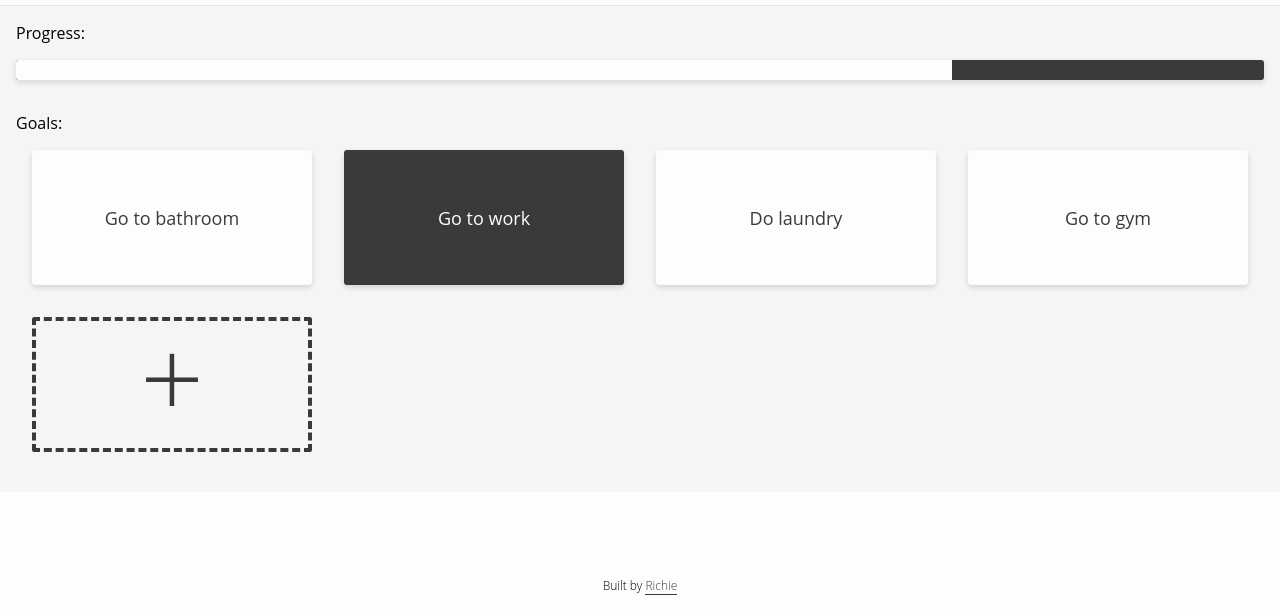
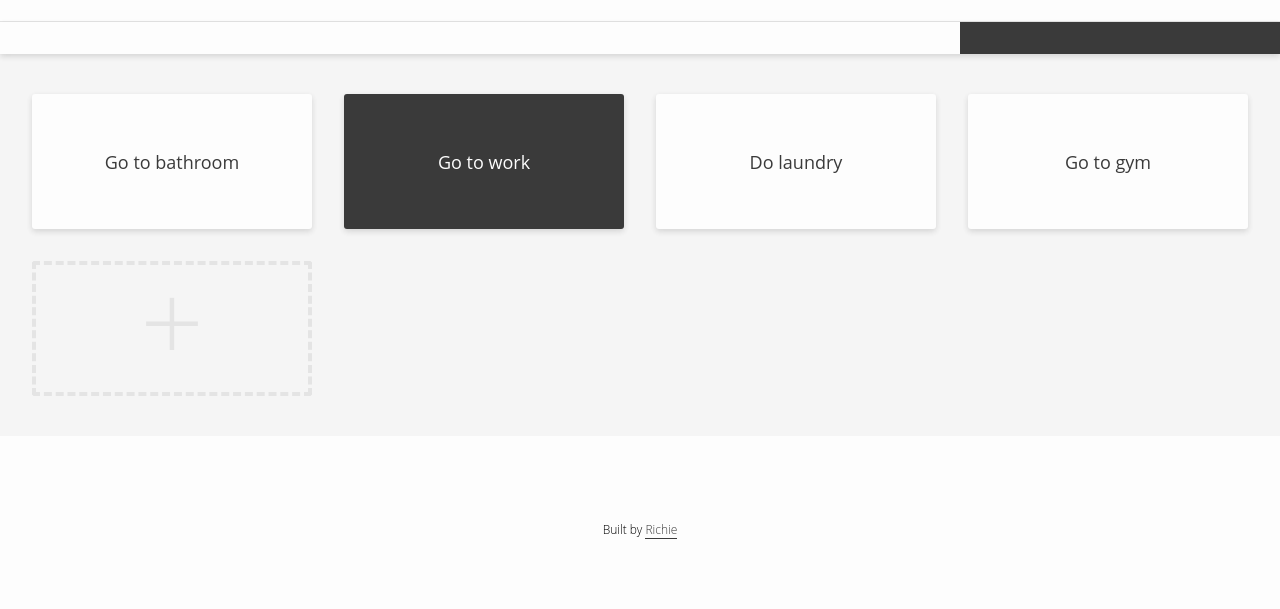
Before and after one commit to richpet9/daily-goals, a React app: page / in a window 1280 px wide. Shown: the part 191-800 px from the top of the page. Built offline with nearby package versions, Linux system fonts and the light colour scheme.

Commit message:
even better design

```diff
--- a/src/classes/DayAPI.js
+++ b/src/classes/DayAPI.js
@@ -1,3 +1,12 @@
+/**
+ * * For testing purpose the database is being represented
+ * by a JSON file located in src called "userDays.json".
+ * * This file is being fetched in the react app when a client
+ * connects, then sent to this class for easier interaction.
+ * * All instances of writing to the file should be replaced with
+ * Database queries.
+ */
+
 /**
  * DayAPI Class
  * Description: The interface to interact with the Day data
@@ -89,6 +98,27 @@ export class DayAPI {
         return name;
     }
 
+    /*
+    pushDay(day) {
+        fs.readFile("../userDays.json", "utf8", (err, data) => {
+            if (err) {
+                console.log(err);
+            } else {
+                //Read the file as an object
+                let obj = JSON.parse(data);
+
+                //Push the new day into the object
+                obj.push(day);
+
+                //Convert it to json
+                const json = JSON.stringify(obj);
+
+                //Write it back
+                fs.writeFile("../userDays.json", json, "utf8");
+            }
+        });
+    }
+    */
     /**
      * logAPIResponse() will simply log the current value of DayAPI.state.response
      */
@@ -127,7 +157,7 @@ class Day {
     addGoal(goalText, goalDone) {
         const done = goalDone || false;
         const text = goalText;
-        const id = this.dayGoals ? this.dayGoals.length + 1 : 0;
+        const id = this.dayGoals.length ? this.dayGoals.length : 0;
 
         this.dayGoals.push({ goalId: id, goalText: text, goalDone: done });
         return this;
--- a/src/components/Widget.js
+++ b/src/components/Widget.js
@@ -34,9 +34,12 @@ export class Widget extends Component {
     }
 
     /**
-     * onClickControlIrem() will fire when an item in the control menu is selected
+     * onClickControlItem() will fire when an item in the control menu is selected
      */
     onClickControlItem(item) {
+        //Before we do anything, save the day by pushing to file/database
+        //dayAPI.pushDay(this.state.day); Not yet working. Need a backend.
+
         //Set the state of the control widget to close it and change title
         this.setState({ widgetTitle: item });
 
@@ -116,9 +119,7 @@ export class Widget extends Component {
                     </div>
                 </div>
                 <div className="widget-body">
-                    <div className="widget-section-header">Progress:</div>
                     <DoneChart day={this.state.day} />
-                    <div className="widget-section-header">Goals:</div>
 
                     <GoalField
                         day={this.state.day}
--- a/src/components/widget-components/DoneChart.js
+++ b/src/components/widget-components/DoneChart.js
@@ -8,7 +8,7 @@ export class DoneChart extends Component {
         let doneRatio = 0;
 
         //Get the done ratio if this day has goals
-        if (this.props.day.dayGoals) {
+        if (this.props.day.dayGoals.length > 0) {
             doneRatio = getDoneRatio(this.props.day);
         }
 
--- a/src/components/widget-components/GoalField.js
+++ b/src/components/widget-components/GoalField.js
@@ -24,7 +24,7 @@ export class GoalField extends Component {
                 return (
                     <Goal.Reg
                         text={goal.goalText} //The text in the goal block
-                        key={goal.goalText} //The Key for React
+                        key={goal.goalId} //The Key for React
                         done={goal.goalDone} //If goal is done, background should be green, else red
                         onClick={this.props.onClickGoal}
                         goalId={goal.goalId}
--- a/src/styles/DoneChart.scss
+++ b/src/styles/DoneChart.scss
@@ -1,15 +1,16 @@
 @import "_default.scss";
 
 .horizontal-chart {
-    height: 20px;
+    position: absolute;
+    left: 0;
+    top: 0;
+    height: 32px;
     width: 100%;
     background: $darkGrey;
-    margin: 10px 0;
-    position: relative;
-    border-radius: 3px;
+    margin: 0;
     overflow: hidden;
     box-shadow: $matShadowLight;
-    transition: box-shadow 500ms $matEaseStd;
+    transition: box-shadow 400ms $matEaseStd;
 
     .chart-bar {
         height: 100%;
@@ -20,7 +21,7 @@
     .chart-bar.green {
         background: $white;
         z-index: 2;
-        transition: width 500ms $matEaseStd;
+        transition: width 400ms $matEaseStd;
     }
 }
 .horizontal-chart.full {
--- a/src/styles/Goal.scss
+++ b/src/styles/Goal.scss
@@ -2,6 +2,7 @@
 
 .goal {
     background: $darkGrey;
+    position: relative;
     height: 135px;
     width: calc(25% - 32px);
     min-width: 175px;
@@ -13,7 +14,7 @@
     cursor: pointer;
     border-radius: 3px;
     box-shadow: $matShadowLight;
-    transition: all 150ms $matEaseStd;
+    transition: all 100ms $matEaseStd;
 
     .goal-body {
         position: relative;
@@ -34,10 +35,10 @@
 
 .goal.button {
     background: none;
-    color: $darkGrey;
+    color: $lightGrey;
     font-size: 20px;
     box-shadow: none;
-    border: 4px dashed $darkGrey;
+    border: 4px dashed $lightGrey;
     font-weight: normal;
 
     .goal-plus {
@@ -48,6 +49,6 @@
 }
 
 .goal.button:hover {
-    background: $darkGrey;
-    color: $white;
+    border-color: $darkGrey;
+    color: $darkGrey;
 }
--- a/src/styles/GoalField.scss
+++ b/src/styles/GoalField.scss
@@ -4,4 +4,5 @@
     display: flex;
     flex-wrap: wrap;
     justify-content: flex-start;
+    margin-top: 64px;
 }
--- a/src/styles/Widget.scss
+++ b/src/styles/Widget.scss
@@ -11,6 +11,7 @@
     .widget-body {
         padding: 8px 16px;
         background: $lighterGrey;
+        position: relative;
     }
 
     .widget-section-header {
@@ -27,6 +28,7 @@
 .widget-controls-container {
     position: relative;
     border-bottom: 1px solid $lightGrey;
+    padding: 8px;
 
     .widget-controls {
         display: block;
@@ -120,3 +122,18 @@
     padding-right: 20px;
     width: 160px;
 }
+
+.slide-enter {
+    margin-left: -200px;
+}
+.slide-enter-active {
+    margin-left: 0px;
+    transition: margin-left 300ms ease-in;
+}
+.slide-exit {
+    margin-left: 0px;
+}
+.slide-exit-active {
+    margin-left: -200pxpx;
+    transition: margin-left 300ms ease-in;
+}
--- a/src/userDays.json
+++ b/src/userDays.json
@@ -7,18 +7,28 @@
         "dayYear": 2018,
         "dayGoals": [
             {
-                "goalId": 1,
+                "goalId": 0,
                 "goalText": "Go to work",
                 "goalDone": false
             },
             {
-                "goalId": 2,
+                "goalId": 1,
                 "goalText": "Make breakfast",
                 "goalDone": true
             },
             {
+                "goalId": 2,
+                "goalText": "Do laundry",
+                "goalDone": false
+            },
+            {
                 "goalId": 3,
-                "goalText": "Do laundry",
+                "goalText": "Do fun things like listen to music",
+                "goalDone": false
+            },
+            {
+                "goalId": 4,
+                "goalText": "Work on the daily goals app",
                 "goalDone": false
             }
         ]
@@ -36,12 +46,12 @@
                 "goalDone": true
             },
             {
-                "goalId": 2,
+                "goalId": 1,
                 "goalText": "Make breakfast",
                 "goalDone": false
             },
             {
-                "goalId": 4,
+                "goalId": 2,
                 "goalText": "Go to gym",
                 "goalDone": false
             }
@@ -65,12 +75,12 @@
                 "goalDone": false
             },
             {
-                "goalId": 3,
+                "goalId": 2,
                 "goalText": "Do laundry",
                 "goalDone": true
             },
             {
-                "goalId": 4,
+                "goalId": 3,
                 "goalText": "Go to gym",
                 "goalDone": true
             }
```
Also changed, not shown: 1 other file.
